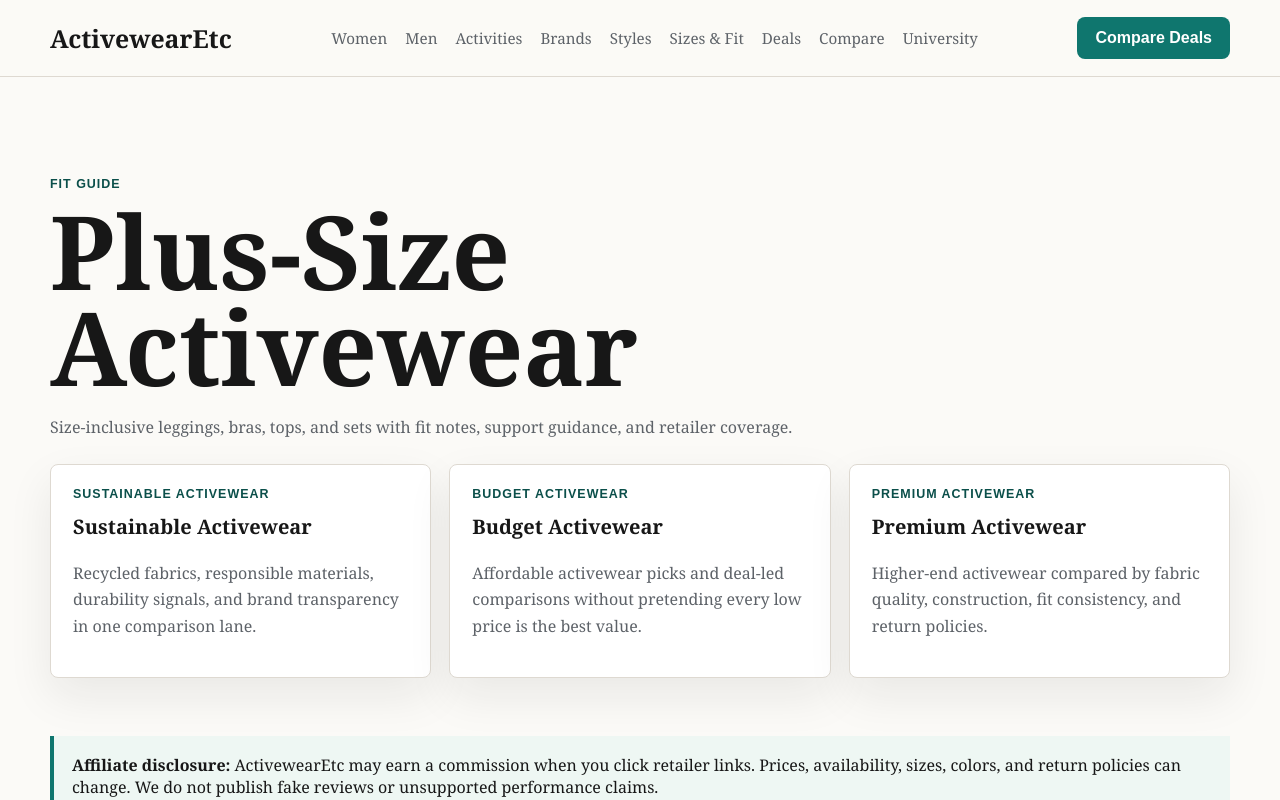
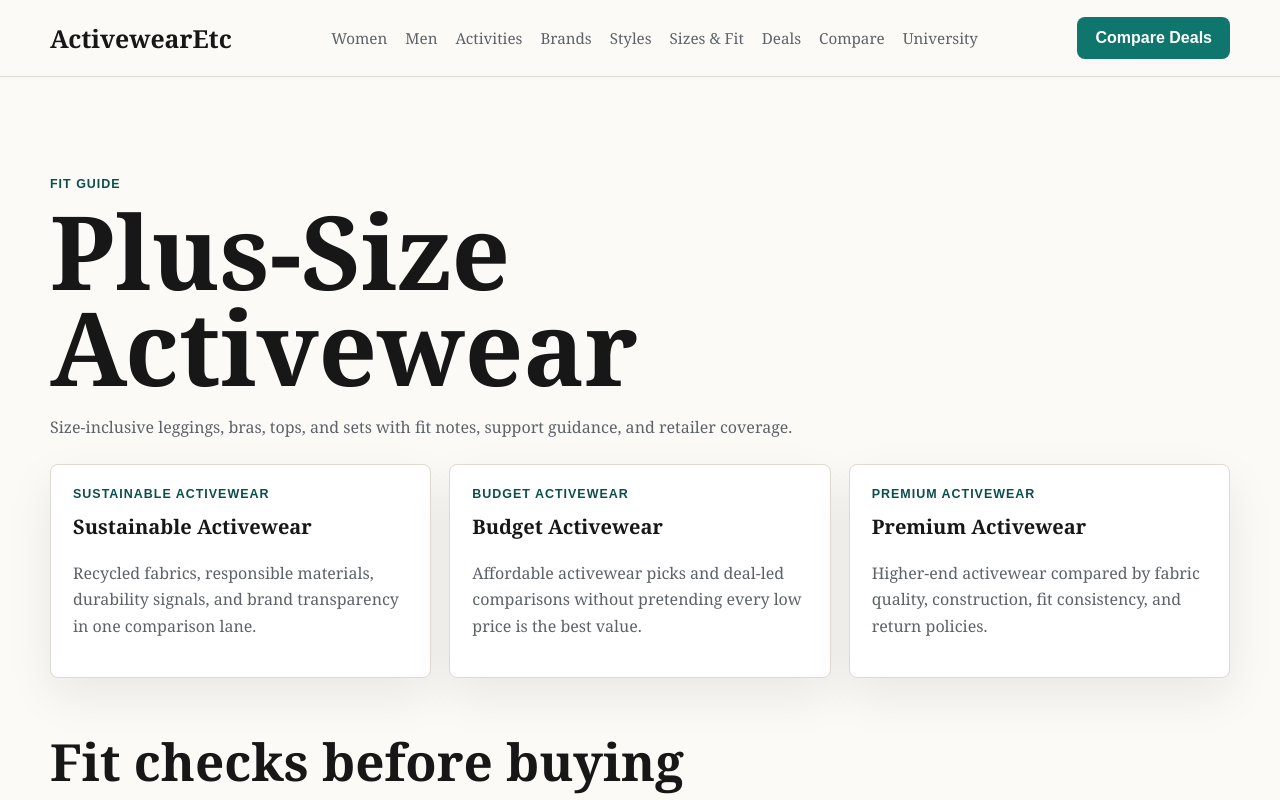
Before and after one commit to 7144519998usa-hue/ActivewearEtc, a Next.js app: page /sizes-fit/plus-size-activewear in a window 1280 px wide. Shown: the top 800 px of the page. Built offline with nearby package versions, Linux system fonts and the light colour scheme.

Commit message:
Add ActivewearEtc fit guide SEO pages

```diff
--- a/app/lib/sitemapData.js
+++ b/app/lib/sitemapData.js
@@ -1,5 +1,5 @@
 import { siteConfig } from "./siteConfig";
-import { activityCategoryGuides, activityHubs, brandActivityGuides, brandCategoryGuides, brandHubs, categories, comparisonGuides, dealGuides, editorialHubs, intentGuides, sampleProducts, segmentCategoryGuides, shoppingGuides } from "./activewearData";
+import { activityCategoryGuides, activityHubs, brandActivityGuides, brandCategoryGuides, brandHubs, categories, comparisonGuides, dealGuides, editorialHubs, fitGuides, intentGuides, sampleProducts, segmentCategoryGuides, shoppingGuides } from "./activewearData";
 
 const corePages = [
   "/",
@@ -32,6 +32,7 @@
   { slug: "intersection-pages", paths: editorialHubs.map((item) => item.href) },
   { slug: "buying-guide-pages", paths: shoppingGuides.map((item) => `/best/${item.slug}`) },
   { slug: "deal-pages", paths: dealGuides.map((item) => item.href) },
+  { slug: "fit-guide-pages", paths: fitGuides.map((item) => item.href) },
   { slug: "intent-pages", paths: intentGuides.map((item) => item.href) },
   { slug: "segment-category-pages", paths: segmentCategoryGuides.map((item) => item.href) },
   { slug: "comparison-pages", paths: comparisonGuides.map((item) => `/compare/${item.slug}`) },
--- a/app/sizes-fit/[slug]/page.js
+++ b/app/sizes-fit/[slug]/page.js
@@ -1,18 +1,53 @@
 import { notFound } from "next/navigation";
 import HubPage from "../../components/HubPage";
-import { editorialHubs } from "../../lib/activewearData";
+import { categories, editorialHubs, fitGuides, intentGuides, segmentCategoryGuides } from "../../lib/activewearData";
+
+function getFitPage(slug) {
+  return editorialHubs.find((item) => item.href === `/sizes-fit/${slug}`) || fitGuides.find((item) => item.slug === slug);
+}
 
 export function generateStaticParams() {
-  return editorialHubs
+  const editorialParams = editorialHubs
     .filter((item) => item.href.startsWith("/sizes-fit/"))
     .map((item) => ({ slug: item.href.split("/").pop() }));
+  const guideParams = fitGuides.map((item) => ({ slug: item.slug }));
+
+  return [...editorialParams, ...guideParams];
+}
+
+export function generateMetadata({ params }) {
+  const page = getFitPage(params.slug);
+
+  if (!page) {
+    return {};
+  }
+
+  return {
+    title: `${page.title} | ActivewearEtc`,
+    description: page.summary,
+    alternates: { canonical: page.href }
+  };
 }
 
 export default function FitPage({ params }) {
-  const page = editorialHubs.find((item) => item.href === `/sizes-fit/${params.slug}`);
+  const page = getFitPage(params.slug);
   if (!page) {
     notFound();
   }
+
+  const category = categories.find((item) => item.slug === page.categorySlug);
+  const relatedSegmentPages = segmentCategoryGuides
+    .filter((item) => item.categorySlug === page.categorySlug)
+    .slice(0, 4);
+  const relatedIntentPages = intentGuides
+    .filter((item) => item.categorySlug === page.categorySlug)
+    .slice(0, 2);
+  const items = [
+    category,
+    ...relatedSegmentPages,
+    ...relatedIntentPages,
+    ...editorialHubs.filter((item) => item.href !== page.href)
+  ].filter(Boolean).slice(0, 6);
 
   return (
     <HubPage
@@ -20,7 +55,17 @@
       title={page.title}
       intro={page.summary}
       path={page.href}
-      items={editorialHubs.filter((item) => item.href !== page.href)}
-    />
+      items={items}
+    >
+      <section className="section">
+        <div className="content-card">
+          <h2>Fit checks before buying</h2>
+          <p>
+            Activewear sizing can vary by brand, fabric, compression, rise, inseam, and support level. Use retailer size
+            charts and return policies as final decision checks before purchasing.
+          </p>
+        </div>
+      </section>
+    </HubPage>
   );
 }
```
Also changed, not shown: app/sizes-fit/page.js (+5 -2 lines), app/lib/activewearData.js.
